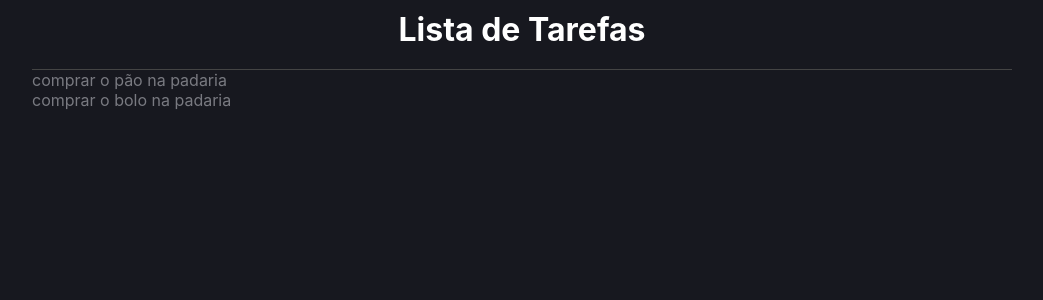
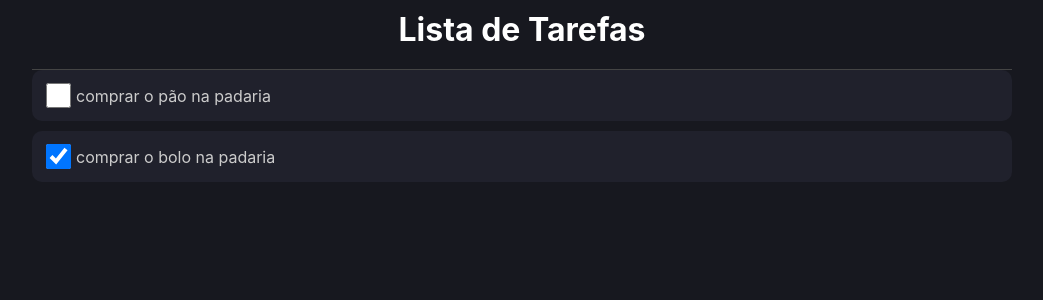
Before and after one commit to DigitalHDR/Todo-React-TypeScript-Styled-component, a React (Create React App) app: page / in a window 1280 px wide. Shown: the top 300 px of the page, without its empty margins (118-1161 px from the left). Built offline with nearby package versions, Linux system fonts and the light colour scheme.

Commit message:
marcando o check box com usestate

```diff
--- a/src/App.tsx
+++ b/src/App.tsx
@@ -13,7 +13,7 @@
     {
       id: 2,
       name: 'comprar o bolo na padaria',
-      done: false,
+      done: true,
     },
   ])
 
--- a/src/components/ListItem/index.tsx
+++ b/src/components/ListItem/index.tsx
@@ -1,10 +1,16 @@
 import * as C from './styles'
 import { Item } from '../../types/item'
+import { useState } from 'react'
 
 type Props = {
   item: Item
 }
 
 export const ListItem = ({ item }: Props) => {
-  return <C.Container>{item.name}</C.Container>
+  const [isChecked, setIsChecked] = useState(item.done)
+
+  return <C.Container>
+    <input type="checkbox" checked={isChecked} />
+    <label>{item.name}</label>
+  </C.Container>
 }
--- a/src/components/ListItem/styles.ts
+++ b/src/components/ListItem/styles.ts
@@ -1,3 +1,20 @@
 import styled from 'styled-components'
 
-export const Container = styled.div``
+export const Container = styled.div`
+    display: flex;
+    background-color: #20212c;
+    padding: 10px;
+    border-radius: 10px;
+    margin-bottom: 10px;
+    align-items: center;
+
+    input {
+        width: 25px;
+        height: 25px;
+        margin-right: 5px;
+    }
+
+    label {
+        color: #ccc;
+    }
+`
```
